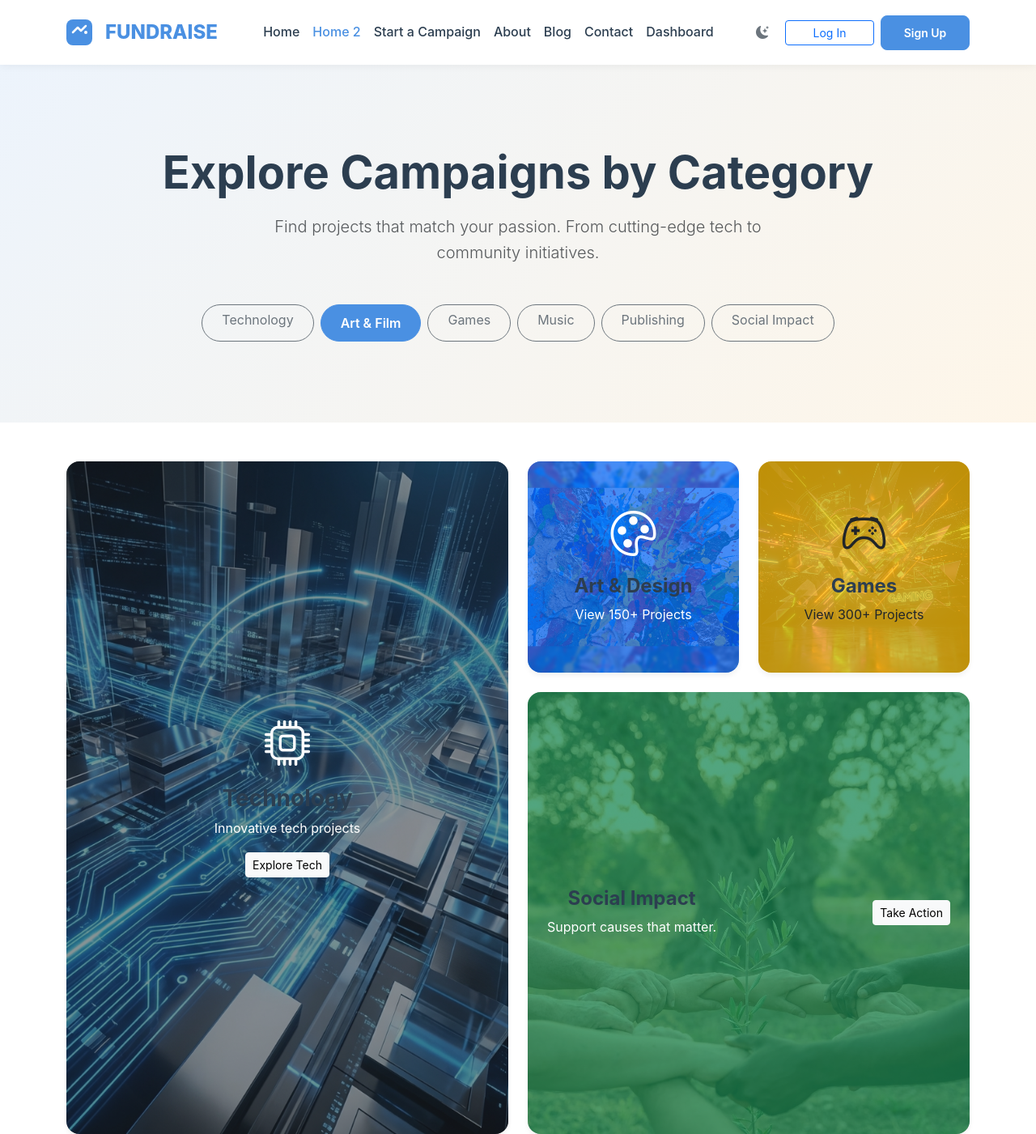
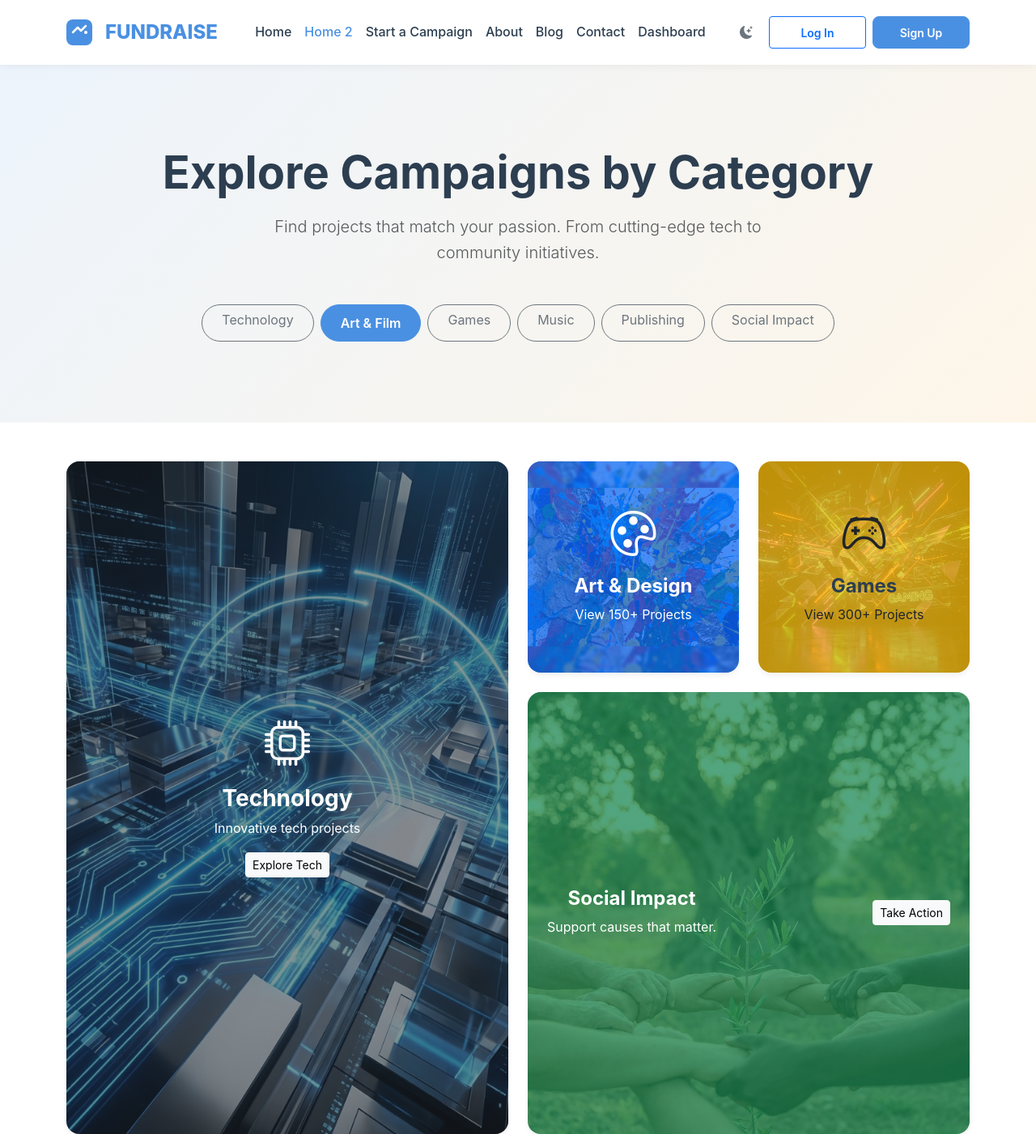
Before and after one commit to anbu37377-afk/Ccrowdfunding_Campaign_Page_website-, a plain HTML site: page home-2.html in a window 1280 px wide. Shown: the top 1401 px of the page at 81% size. Drawn offline with nearby package versions, Linux system fonts and the light colour scheme.

Commit message:
Fix contrast issues and button consistency

```diff
--- a/assets/css/style.css
+++ b/assets/css/style.css
@@ -158,10 +158,14 @@ section {
 
 /* Auth buttons consistency */
 .btn-auth {
-  width: 110px;
+  width: 120px !important;
+  height: 40px;
   display: inline-flex;
   justify-content: center;
   align-items: center;
+  padding: 0 !important;
+  font-weight: 600 !important;
+  font-size: 0.875rem !important;
 }
 
 /* --- Navbar --- */
--- a/home-2.html
+++ b/home-2.html
@@ -110,7 +110,7 @@
                             alt="Tech">
                         <div class="card-img-overlay d-flex flex-column justify-content-center p-4 text-center">
                             <i class="bi bi-cpu display-4 mb-3"></i>
-                            <h3 class="fw-bold text-center">Technology</h3>
+                            <h3 class="fw-bold text-center text-white">Technology</h3>
                             <p class="text-center">Innovative tech projects</p>
                             <a href="#" class="btn btn-light btn-sm w-auto mx-auto">Explore Tech</a>
                         </div>
@@ -125,7 +125,7 @@
                                 <div class="card-img-overlay d-flex flex-column justify-content-center p-4 text-center">
                                     <i class="bi bi-palette display-4 mb-3"></i>
                                     <div>
-                                        <h4 class="text-center">Art & Design</h4>
+                                        <h4 class="text-center text-white">Art & Design</h4>
                                         <a href="#" class="text-white">View 150+ Projects</a>
                                     </div>
                                 </div>
@@ -151,7 +151,7 @@
                                 <div
                                     class="card-img-overlay d-flex align-items-center justify-content-between p-4 text-center">
                                     <div class="text-center">
-                                        <h4 class="text-center">Social Impact</h4>
+                                        <h4 class="text-center text-white">Social Impact</h4>
                                         <p class="mb-0 text-center">Support causes that matter.</p>
                                     </div>
                                     <a href="#" class="btn btn-light btn-sm">Take Action</a>
```
